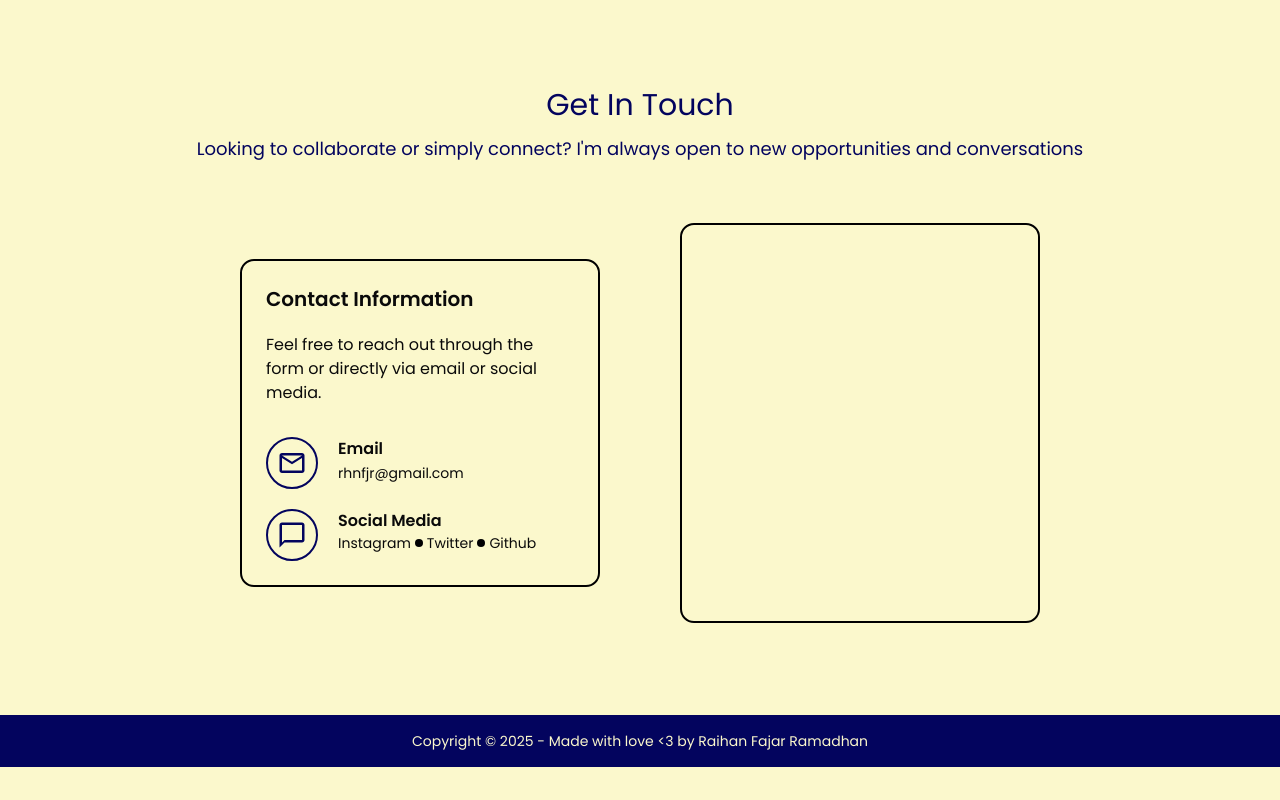
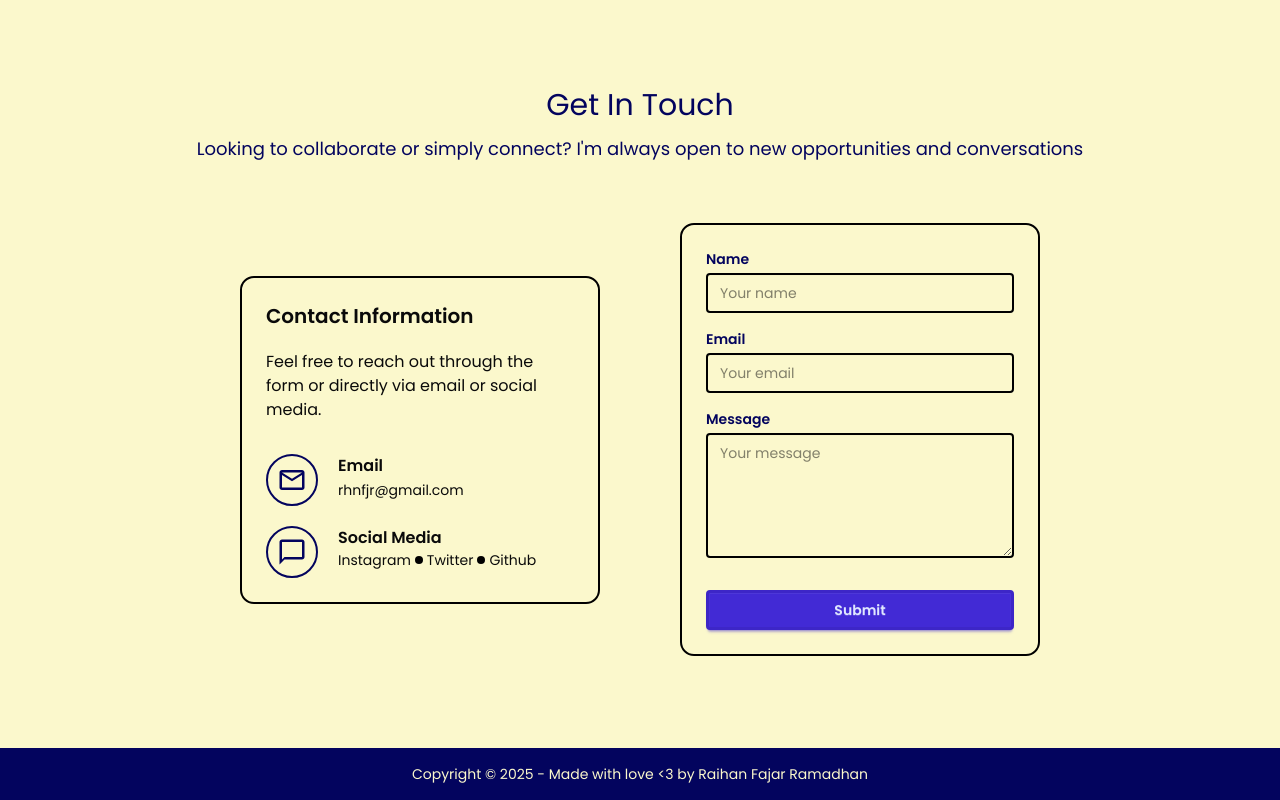
Before and after one commit to raihanfajar/about-me, a Next.js app: page / in a window 1280 px wide. Shown: the part 4569-5369 px from the top of the page. Before the commit the page ends 5336 px from the top, so only its background shows below. Built offline with nearby package versions, Linux system fonts and the light colour scheme; no server answers.

Commit message:
contact done

```diff
--- a/package.json
+++ b/package.json
@@ -13,6 +13,7 @@
     "class-variance-authority": "^0.7.1",
     "clsx": "^2.1.1",
     "daisyui": "^5.0.43",
+    "emailjs-com": "^3.2.0",
     "formik": "^2.4.6",
     "framer-motion": "^12.23.0",
     "lucide-react": "^0.523.0",
--- a/src/components/contact.tsx
+++ b/src/components/contact.tsx
@@ -1,10 +1,35 @@
-import React from "react";
+"use client";
+
+import React, { useState } from "react";
+import { Formik } from "formik";
+import * as Yup from "yup";
+import emailjs from "emailjs-com";
 import {
   MdOutlineMailOutline,
   MdOutlineChatBubbleOutline,
 } from "react-icons/md";
 
+const validationSchema = Yup.object().shape({
+  name: Yup.string()
+    .min(2, "Name is too short")
+    .max(50, "Name is too long")
+    .required("Name is required"),
+  email: Yup.string()
+    .email("Invalid email format")
+    .required("Email is required"),
+  message: Yup.string()
+    .min(10, "Message is too short (min 10 characters)")
+    .max(500, "Message is too long (max 500 characters)")
+    .required("Message is required"),
+});
+
+const SERVICE_ID = process.env.NEXT_PUBLIC_EMAILJS_SERVICE_ID as string;
+const TEMPLATE_ID = process.env.NEXT_PUBLIC_EMAILJS_TEMPLATE_ID as string;
+const PUBLIC_KEY = process.env.NEXT_PUBLIC_EMAILJS_PUBLIC_KEY as string;
+
 function Contact() {
+  const [status, setStatus] = useState("");
+
   return (
     <section className="container mx-auto mt-50 px-10 md:mt-65">
       <div className="mb-15 flex flex-col items-center justify-center gap-3">
@@ -14,13 +39,16 @@ function Contact() {
           opportunities and conversations
         </p>
       </div>
+
       <div className="flex flex-col items-center justify-center gap-20 md:flex-row">
+        {/* Contact Information */}
         <div className="flex h-auto w-full flex-col rounded-xl border-2 border-black p-6 md:w-[30%]">
-          <h1 className="mb-5 text-xl font-semibold">Contact Information </h1>
+          <h1 className="mb-5 text-xl font-semibold">Contact Information</h1>
           <p className="mb-8 text-base">
             Feel free to reach out through the form or directly via email or
             social media.
           </p>
+
           <div className="flex w-full gap-2 md:gap-5">
             <div className="flex h-13 w-13 items-center justify-center rounded-full border-2 border-[#03045E]">
               <MdOutlineMailOutline className="text-3xl text-[#03045E]" />
@@ -28,14 +56,14 @@ function Contact() {
             <div>
               <h1 className="font-semibold">Email</h1>
               <a
-                href="https://mail.google.com/mail/?view=cm&fs=1&to=rhnfjr@gmail.com"
-                target="_blank"
+                href="mailto:rhnfjr@gmail.com"
                 className="text-sm hover:text-blue-600"
               >
                 rhnfjr@gmail.com
               </a>
             </div>
           </div>
+
           <div className="mt-5 flex w-full gap-2 md:gap-5">
             <div className="flex h-13 w-13 items-center justify-center rounded-full border-2 border-[#03045E]">
               <MdOutlineChatBubbleOutline className="text-3xl text-[#03045E]" />
@@ -70,7 +98,140 @@ function Contact() {
             </div>
           </div>
         </div>
-        <div className="flex h-[400px] w-full flex-col rounded-xl border-2 border-black p-6 md:w-[30%]"></div>
+
+        {/* Formik Form */}
+        <div className="flex h-auto w-full flex-col rounded-xl border-2 border-black p-6 md:w-[30%]">
+          <Formik
+            initialValues={{ name: "", email: "", message: "" }}
+            validationSchema={validationSchema}
+            onSubmit={(values, { setSubmitting, resetForm }) => {
+              if (!SERVICE_ID || !TEMPLATE_ID || !PUBLIC_KEY) {
+                setStatus("❌ EmailJS config error.");
+                setSubmitting(false);
+                return;
+              }
+
+              emailjs
+                .send(
+                  SERVICE_ID,
+                  TEMPLATE_ID,
+                  {
+                    name: values.name,
+                    email: values.email,
+                    message: values.message,
+                  },
+                  PUBLIC_KEY,
+                )
+                .then(
+                  () => {
+                    setStatus("✅ Message sent successfully! I will reply to your message as soon as possible.");
+                    resetForm();
+                  },
+                  (error) => {
+                    setStatus("❌ Failed to send message.");
+                    console.error("EmailJS error:", error);
+                  },
+                )
+                .finally(() => {
+                  setSubmitting(false);
+                });
+            }}
+          >
+            {({
+              values,
+              errors,
+              touched,
+              handleChange,
+              handleBlur,
+              handleSubmit,
+              isSubmitting,
+            }) => (
+              <form onSubmit={handleSubmit} className="flex flex-col gap-4">
+                <div className="flex flex-col">
+                  <label
+                    htmlFor="name"
+                    className="mb-1 text-sm font-semibold text-[#03045E]"
+                  >
+                    Name
+                  </label>
+                  <input
+                    type="text"
+                    id="name"
+                    name="name"
+                    placeholder="Your name"
+                    onChange={handleChange}
+                    onBlur={handleBlur}
+                    value={values.name}
+                    className="input input-bordered w-full border-2 border-black bg-transparent"
+                  />
+                  {errors.name && touched.name && (
+                    <p className="mt-1 text-sm text-red-500">{errors.name}</p>
+                  )}
+                </div>
+
+                <div className="flex flex-col">
+                  <label
+                    htmlFor="email"
+                    className="mb-1 text-sm font-semibold text-[#03045E]"
+                  >
+                    Email
+                  </label>
+                  <input
+                    type="email"
+                    id="email"
+                    name="email"
+                    placeholder="Your email"
+                    onChange={handleChange}
+                    onBlur={handleBlur}
+                    value={values.email}
+                    className="input input-bordered w-full border-2 border-black bg-transparent"
+                  />
+                  {errors.email && touched.email && (
+                    <p className="mt-1 text-sm text-red-500">{errors.email}</p>
+                  )}
+                </div>
+
+                <div className="flex flex-col">
+                  <label
+                    htmlFor="message"
+                    className="mb-1 text-sm font-semibold text-[#03045E]"
+                  >
+                    Message
+                  </label>
+                  <textarea
+                    id="message"
+                    name="message"
+                    placeholder="Your message"
+                    rows={5}
+                    onChange={handleChange}
+                    onBlur={handleBlur}
+                    value={values.message}
+                    className="textarea textarea-bordered w-full border-2 border-black bg-transparent"
+                  />
+                  {errors.message && touched.message && (
+                    <p className="mt-1 text-sm text-red-500">
+                      {errors.message}
+                    </p>
+                  )}
+                </div>
+
+                <button
+                  type="submit"
+                  disabled={isSubmitting}
+                  className="btn btn-primary mt-4"
+                >
+                  {isSubmitting ? "Sending..." : "Submit"}
+                </button>
+
+                {status && (
+                  <p className="mt-2 text-center text-sm text-gray-700">
+                    {status}
+                  </p>
+                )}
+              </form>
+            )}
+          </Formik>
+        </div>
       </div>
     </section>
   );
```
Also changed, not shown: 2 other files (tests, documents, lock files or other folders).
